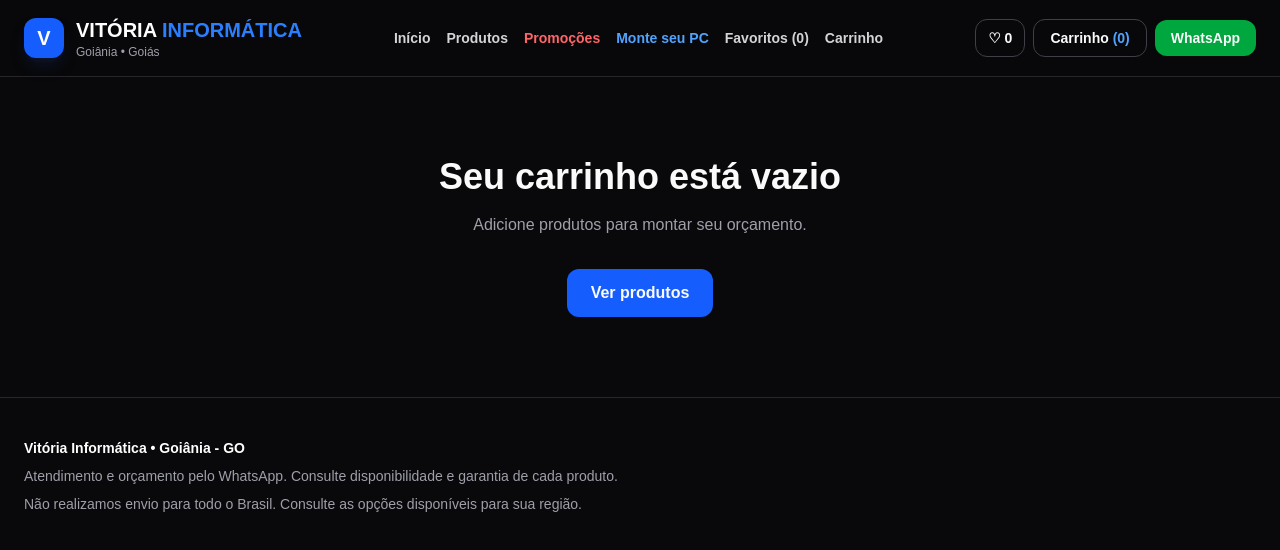
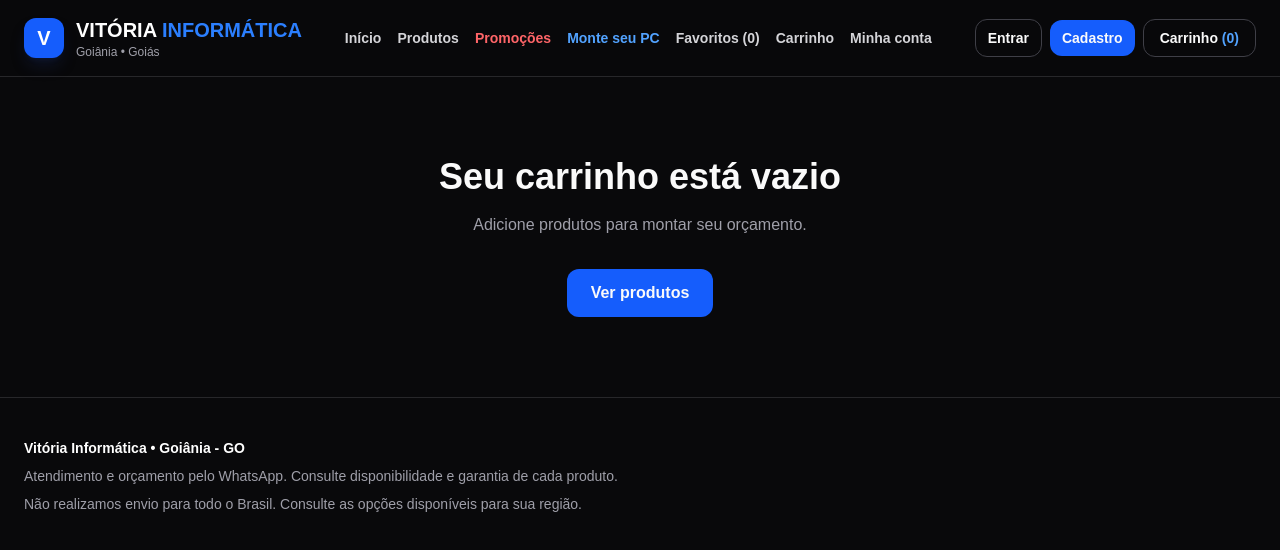
Before and after one commit to wendeljunio2015-dev/CatVitInfo, a Next.js app: page /carrinho in a window 1280 px wide. Shown: the top 550 px of the page. Built offline with nearby package versions, Linux system fonts and the light colour scheme.

Commit message:
Add customer login and registration buttons

```diff
--- a/components/Header.tsx
+++ b/components/Header.tsx
@@ -9,7 +9,6 @@ export default function Header() {
   const { itemCount } = useCart();
   const { count: favoriteCount } = useFavorites();
   const [open, setOpen] = useState(false);
-
   const close = () => setOpen(false);
 
   return (
@@ -17,31 +16,29 @@ export default function Header() {
       <div className="mx-auto flex max-w-7xl items-center justify-between gap-3 px-4 py-3 sm:px-6 sm:py-4">
         <Link href="/" onClick={close} className="flex min-w-0 items-center gap-3">
           <span className="flex h-10 w-10 shrink-0 items-center justify-center rounded-xl bg-blue-600 text-xl font-black text-white shadow-lg shadow-blue-950/40">V</span>
-          <span className="min-w-0">
-            <span className="block truncate text-base font-black text-white sm:text-xl">VITÓRIA <span className="text-blue-500">INFORMÁTICA</span></span>
-            <span className="block text-[11px] text-zinc-400 sm:text-xs">Goiânia • Goiás</span>
-          </span>
+          <span className="min-w-0"><span className="block truncate text-base font-black text-white sm:text-xl">VITÓRIA <span className="text-blue-500">INFORMÁTICA</span></span><span className="block text-[11px] text-zinc-400 sm:text-xs">Goiânia • Goiás</span></span>
         </Link>
 
-        <nav className="hidden items-center gap-4 text-sm font-semibold text-zinc-300 md:flex">
+        <nav className="hidden items-center gap-4 text-sm font-semibold text-zinc-300 lg:flex">
           <Link className="hover:text-white" href="/">Início</Link>
           <Link className="hover:text-white" href="/produtos">Produtos</Link>
           <Link className="font-bold text-red-400 hover:text-red-300" href="/promocoes">Promoções</Link>
           <Link className="font-black text-blue-400 hover:text-blue-300" href="/monte-seu-pc">Monte seu PC</Link>
           <Link className="hover:text-white" href="/favoritos">Favoritos ({favoriteCount})</Link>
           <Link className="hover:text-white" href="/carrinho">Carrinho</Link>
+          <Link className="hover:text-white" href="/cliente/minha-conta">Minha conta</Link>
         </nav>
 
         <div className="flex items-center gap-2">
-          <Link href="/favoritos" aria-label="Favoritos" className="hidden rounded-xl border border-zinc-700 px-3 py-2 text-sm font-bold hover:bg-zinc-800 sm:inline-block">♡ {favoriteCount}</Link>
+          <Link href="/cliente/login" className="hidden rounded-xl border border-zinc-700 px-3 py-2 text-sm font-bold hover:bg-zinc-800 sm:inline-block">Entrar</Link>
+          <Link href="/cliente/cadastro" className="hidden rounded-xl bg-blue-600 px-3 py-2 text-sm font-bold hover:bg-blue-500 md:inline-block">Cadastro</Link>
           <Link href="/carrinho" className="rounded-xl border border-zinc-700 px-3 py-2 text-sm font-bold hover:bg-zinc-800 sm:px-4">Carrinho <span className="text-blue-400">({itemCount})</span></Link>
-          <a href="https://wa.me/5562994780830" target="_blank" rel="noopener noreferrer" className="hidden rounded-xl bg-green-600 px-4 py-2 text-sm font-bold hover:bg-green-500 lg:inline-block">WhatsApp</a>
-          <button type="button" onClick={() => setOpen((value) => !value)} aria-label="Abrir menu" aria-expanded={open} className="flex h-10 w-10 items-center justify-center rounded-xl border border-zinc-700 text-xl md:hidden">{open ? "×" : "☰"}</button>
+          <button type="button" onClick={() => setOpen((value) => !value)} aria-label="Abrir menu" aria-expanded={open} className="flex h-10 w-10 items-center justify-center rounded-xl border border-zinc-700 text-xl lg:hidden">{open ? "×" : "☰"}</button>
         </div>
       </div>
 
       {open && (
-        <nav className="border-t border-zinc-800 bg-zinc-950 px-4 py-4 md:hidden">
+        <nav className="border-t border-zinc-800 bg-zinc-950 px-4 py-4 lg:hidden">
           <div className="mx-auto grid max-w-7xl gap-2 text-sm font-bold">
             <Link onClick={close} href="/" className="rounded-xl px-4 py-3 hover:bg-zinc-900">Início</Link>
             <Link onClick={close} href="/produtos" className="rounded-xl px-4 py-3 hover:bg-zinc-900">Produtos</Link>
@@ -49,6 +46,9 @@ export default function Header() {
             <Link onClick={close} href="/monte-seu-pc" className="rounded-xl bg-blue-600/10 px-4 py-3 text-blue-400 hover:bg-blue-600/20">Monte seu PC</Link>
             <Link onClick={close} href="/favoritos" className="rounded-xl px-4 py-3 hover:bg-zinc-900">Favoritos ({favoriteCount})</Link>
             <Link onClick={close} href="/carrinho" className="rounded-xl px-4 py-3 hover:bg-zinc-900">Carrinho ({itemCount})</Link>
+            <Link onClick={close} href="/cliente/login" className="rounded-xl border border-zinc-700 px-4 py-3 text-center">Entrar</Link>
+            <Link onClick={close} href="/cliente/cadastro" className="rounded-xl bg-blue-600 px-4 py-3 text-center">Criar cadastro</Link>
+            <Link onClick={close} href="/cliente/minha-conta" className="rounded-xl bg-zinc-900 px-4 py-3 text-center">Minha conta</Link>
             <a onClick={close} href="https://wa.me/5562994780830" target="_blank" rel="noopener noreferrer" className="rounded-xl bg-green-600 px-4 py-3 text-center hover:bg-green-500">Falar no WhatsApp</a>
           </div>
         </nav>
```
